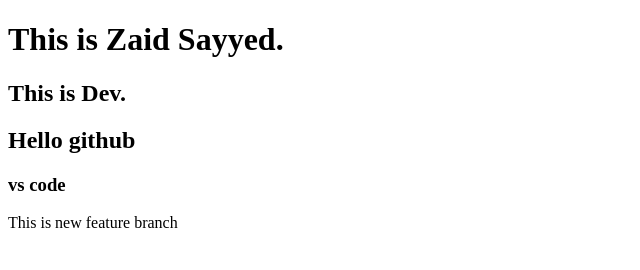
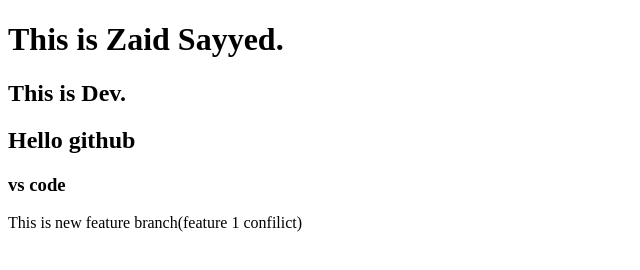
Before and after one commit to Zaidusyy/Temp, a plain HTML site: page index.html in a window 1280 px wide. Shown: the whole page, without its empty margins (0-640 px from the left). Drawn offline with Linux system fonts and the light colour scheme.

Commit message:
feature1 conflict

```diff
--- a/index.html
+++ b/index.html
@@ -10,6 +10,6 @@
     <h2>This is Dev.</h2>
     <h2>Hello github</h2>
     <h3>vs code </h3>
-    <p>This is new feature branch</p>
+    <p>This is new feature branch(feature 1 confilict)</p>
 </body>
 </html>
```
